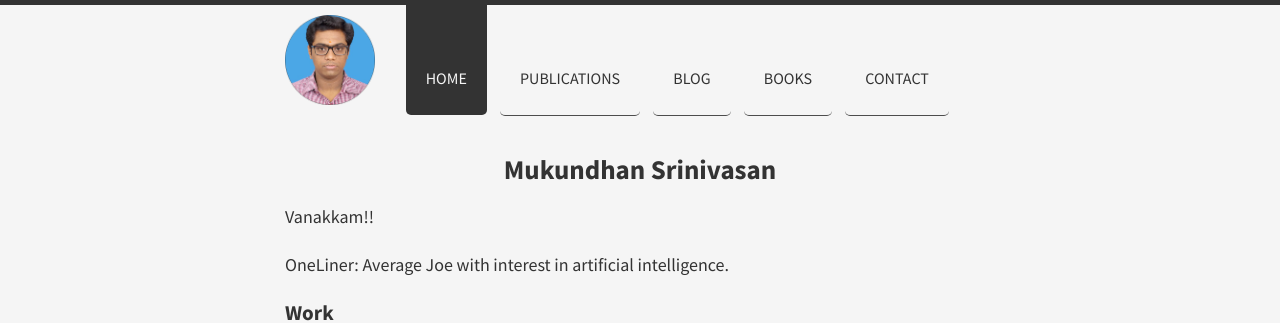
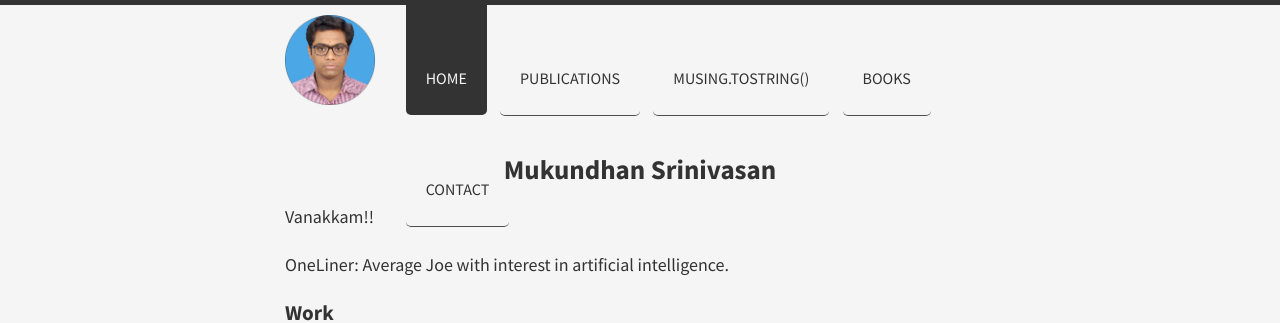
Before and after one commit to forkmsrini/forkmsrini.github.io-master, a Jekyll site: the page built from index.md, in a window 1280 px wide. Shown: the top 323 px of the page. Built offline with Jekyll 4.4.1, drawn with Linux system fonts in a browser that asks for light colours; nearby versions of some CDN libraries; Markdown is read by kramdown in place of the engine named in the settings.

Commit message:
Update links.yml

```diff
--- a/_data/links.yml
+++ b/_data/links.yml
@@ -8,7 +8,7 @@
   title: Publications
 
 - url: /blog
-  title: Blog
+  title: musing.toString()
 
 - url: /books
   title: Books
```
